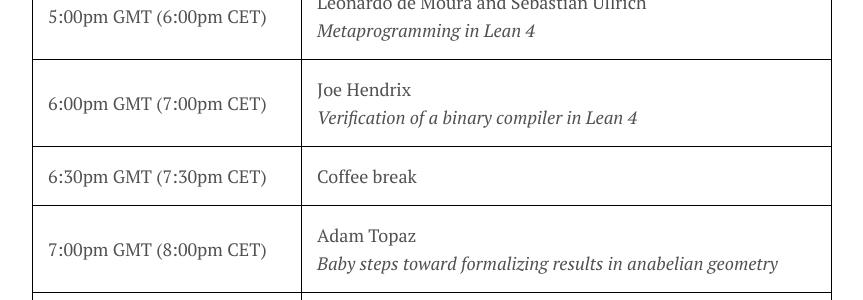
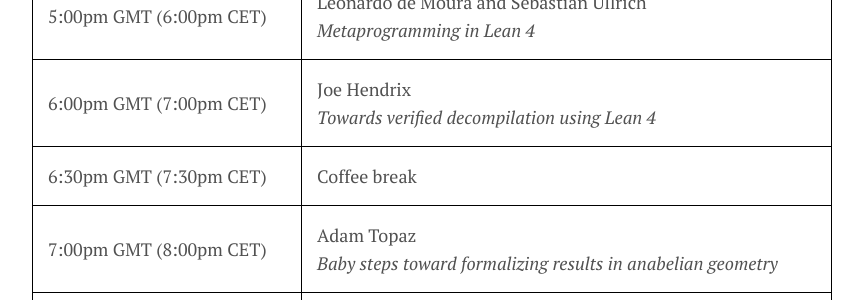
Before and after one commit to leanprover-community/lt2021, a Jekyll site: the page built from schedule.md, in a window 1280 px wide and 900 px high, scrolled down 3141 px. Shown: the part 155-455 px from the top of the window, without its empty margins (208-1071 px from the left). Built offline with Jekyll 4.4.1, drawn with Linux system fonts in a browser that asks for light colours.

```diff
--- a/schedule.md
+++ b/schedule.md
@@ -30,7 +30,7 @@ The speakers will be available during specified social hours to discuss their pr
 look for them on [wonder.me](https://www.wonder.me/)!
 
 | Q&A Time | Speaker |
-| Tuesday, Jan 5<br><time datetime="2021-01-04T17:15+01:00">5:15pm CET</time> | Mario Carneiro<br>*MM1: A Lean-style proof assistant for Metamath Zero (tutorial)* |
+| Tuesday, Jan 5<br><time datetime="2021-01-04T17:15+01:00">5:15pm CET</time> | Mario Carneiro<br>[*MM1: A Lean-style proof assistant for Metamath Zero (tutorial)*](https://www.youtube.com/watch?v=A7WfrW7-ifw) |
 | Wednesday, Jan 6<br><time datetime="2021-01-04T21:15+01:00">9:15pm CET</time> | Vaibhav Karve |
 | Thursday, Jan 7<br><time datetime="2021-01-04T19:00+01:00">7:00pm CET</time> | Alex Best |
 
@@ -72,7 +72,7 @@ look for them on [wonder.me](https://www.wonder.me/)!
 | <time datetime="2021-01-04T17:00+01:00">5:00pm CET</time> | Yasmine Sharoda<br>*Generative Tools for Library Building* |
 | <time datetime="2021-01-04T17:30+01:00">5:30pm CET</time> | Coffee break |
 | <time datetime="2021-01-04T18:00+01:00">6:00pm CET</time> | Leonardo de Moura and Sebastian Ullrich<br>*Metaprogramming in Lean 4* |
-| <time datetime="2021-01-04T19:00+01:00">7:00pm CET</time> | Joe Hendrix<br>*Verification of a binary compiler in Lean 4* |
+| <time datetime="2021-01-04T19:00+01:00">7:00pm CET</time> | Joe Hendrix<br>*Towards verified decompilation using Lean 4* |
 | <time datetime="2021-01-04T19:30+01:00">7:30pm CET</time> | Coffee break |
 | <time datetime="2021-01-04T20:00+01:00">8:00pm CET</time> | Adam Topaz<br>*Baby steps toward formalizing results in anabelian geometry* |
 | <time datetime="2021-01-04T20:45+01:00">8:45pm CET</time> | Peter Nelson<br>*Formalising matroids* |
```
